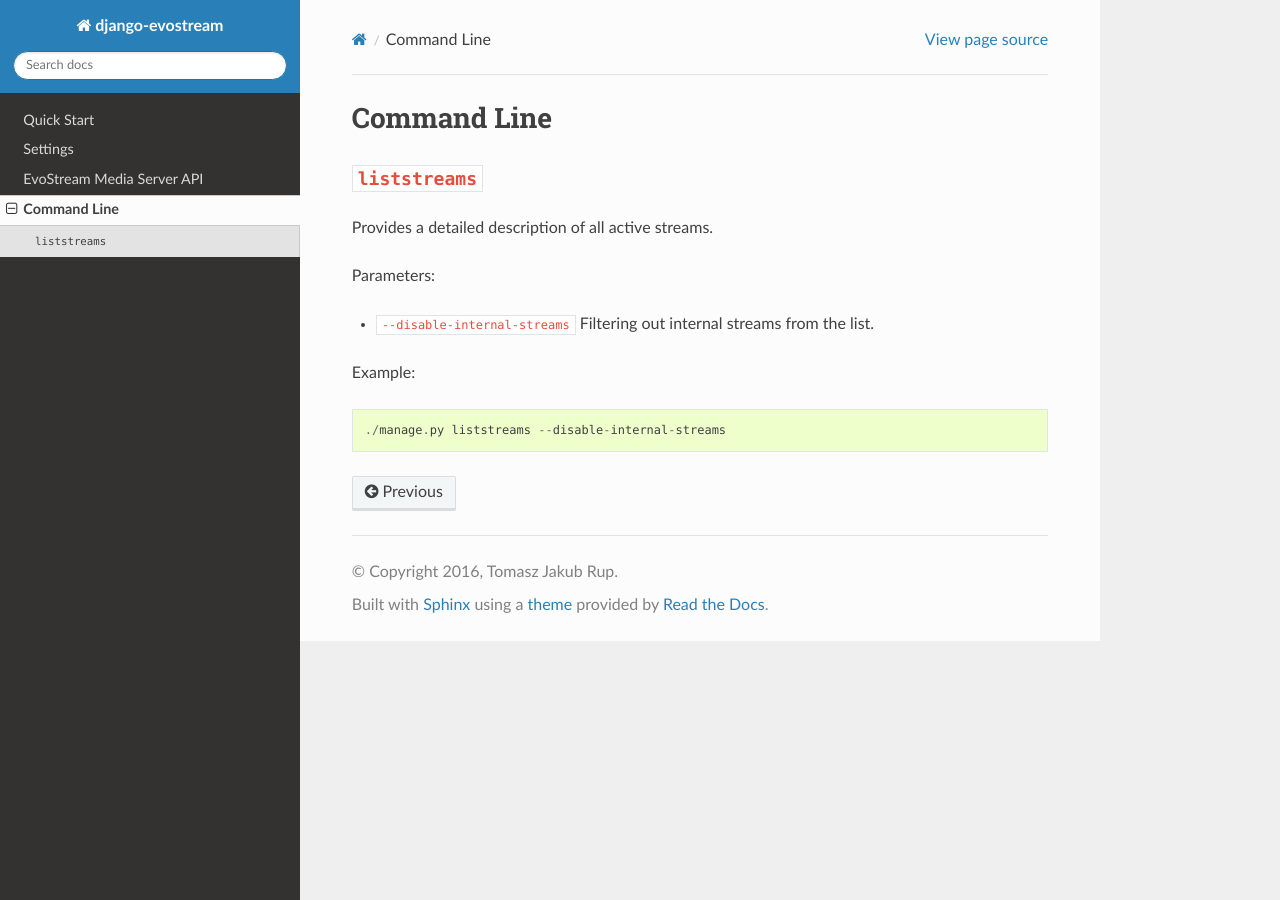
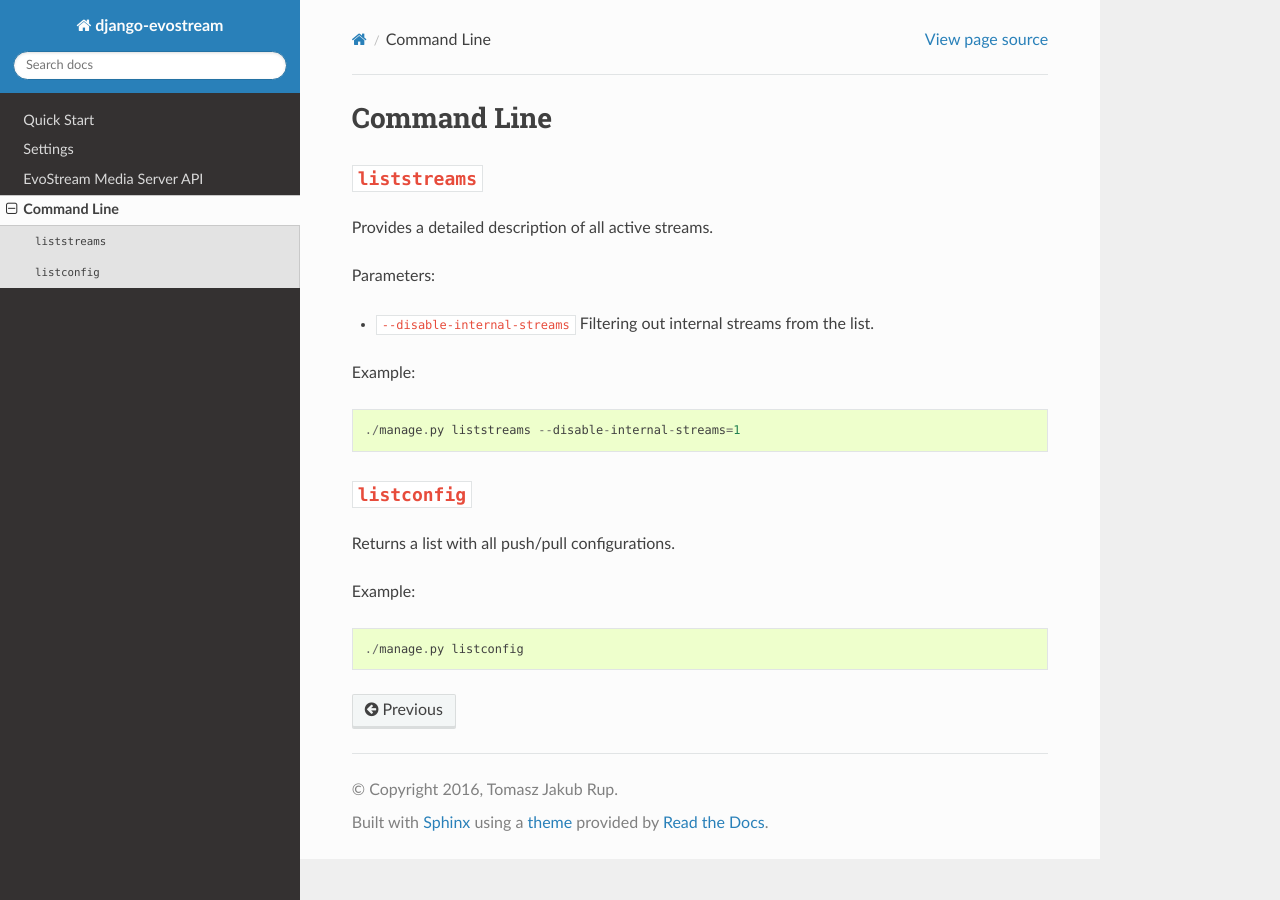
Before and after one commit to tomi77/django-evostream, a Sphinx documentation site: the page built from docs/cli.rst, in a window 1280 px wide. Built offline with Sphinx 7.4.7 and the Read the Docs theme 2.0.0, drawn with Linux system fonts in a browser that asks for light colours; the version number could not be read and is left out.

Commit message:
update documentation

```diff
--- a/docs/cli.rst
+++ b/docs/cli.rst
@@ -15,4 +15,13 @@ Parameters:
 
 Example::
 
-    ./manage.py liststreams --disable-internal-streams
+ ./manage.py liststreams --disable-internal-streams=1
+
+``listconfig``
+==============
+
+Returns a list with all push/pull configurations.
+
+Example::
+
+ ./manage.py listconfig
```
